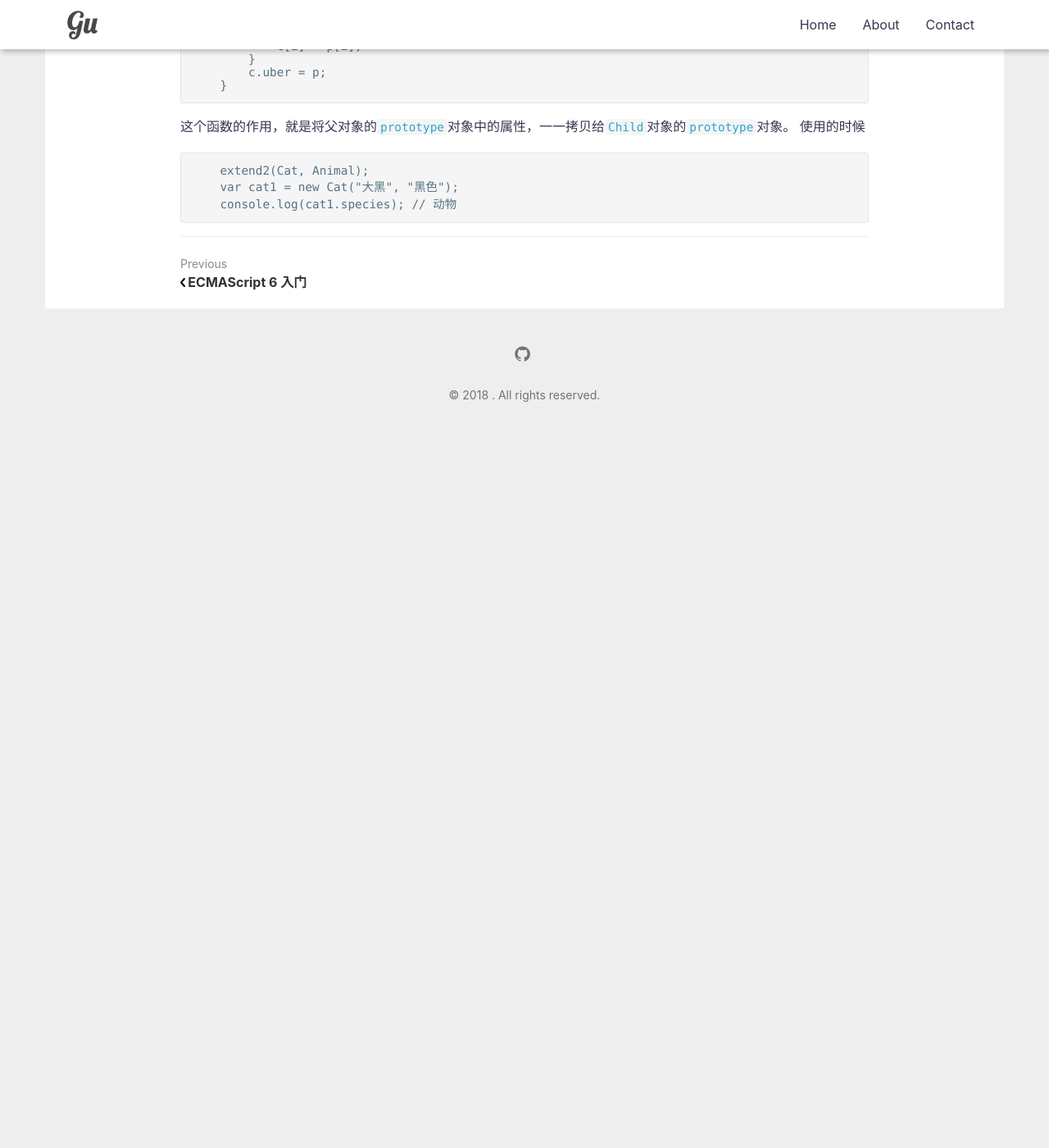
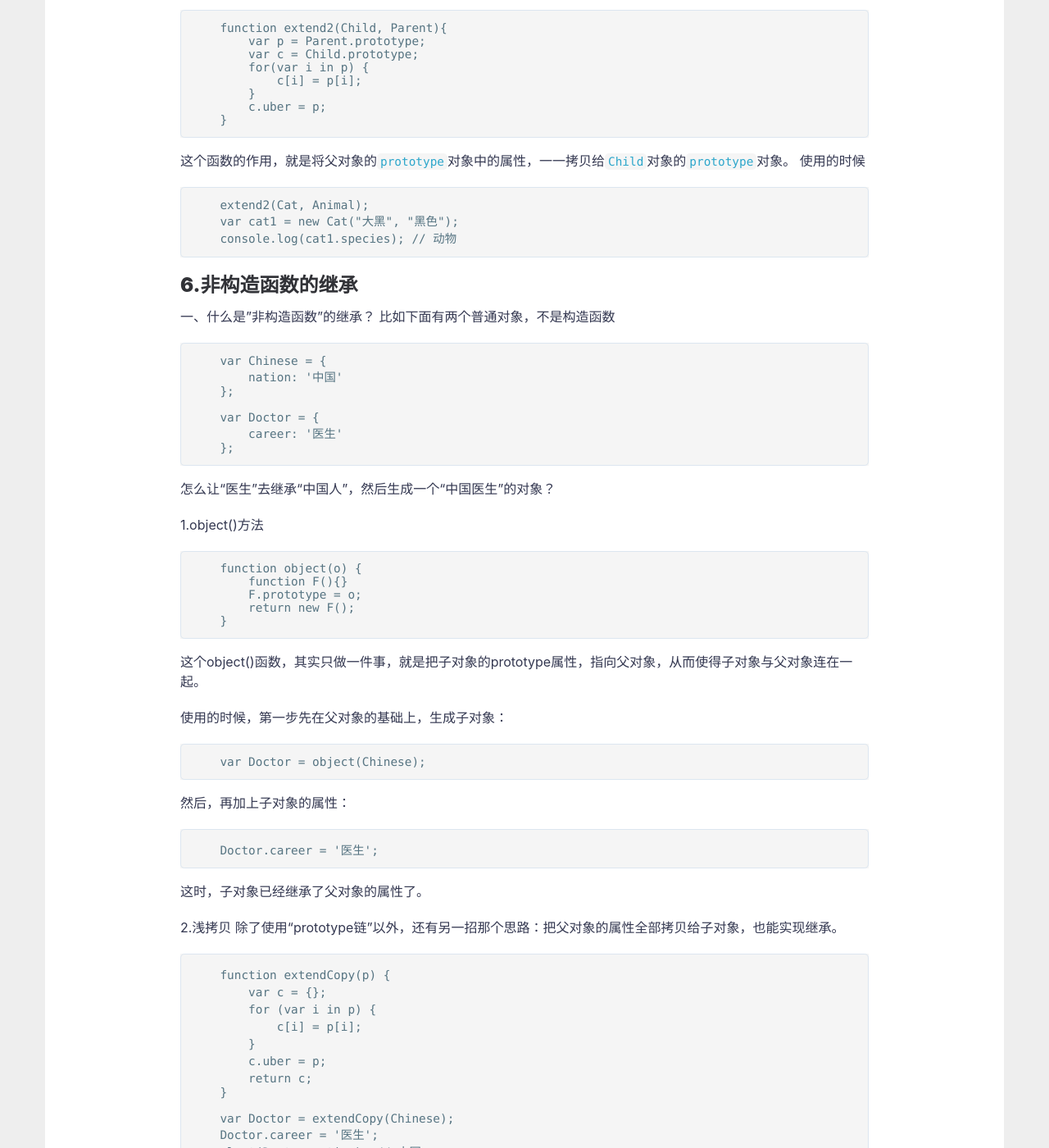
Before and after one commit to GuyYQ/GuyYQ.github.io, a Jekyll site: the page built from _posts/2018-03-06-object.md, in a window 1280 px wide and 1400 px high, scrolled down 7998 px. Shown: the whole window at 82% size. Built offline with Jekyll 4.4.1, drawn with Linux system fonts in a browser that asks for light colours; before the commit the page ends 8535 px from its top, so only the background shows below that; some of the changed text lies outside the part shown.

Commit message:
面向对象

````diff
--- a/_posts/2018-03-06-object.md
+++ b/_posts/2018-03-06-object.md
@@ -350,7 +350,9 @@ F是空对象，所以几乎不占内存。这时，修改Cat的prototype对象
         Child.prototype = new F();
         Child.prototype.constructor = Clild;
         Child.uber = Parent.prototype;
-        <!-- 这里的意思是为子对象设置一个uber属性，直接指向父对象的prototype属性。这等于在子对象上打开一条通道，可以直接调用父对象的方法。这一行放在这里，只是为了实现继承的完备性，纯属备用性质 -->
+        这里的意思是为子对象设置一个uber属性，直接指向父对象的prototype属性。
+        这等于在子对象上打开一条通道，可以直接调用父对象的方法。
+        这一行放在这里，只是为了实现继承的完备性，纯属备用性质
     }
 ```
 使用的时候
@@ -389,3 +391,85 @@ F是空对象，所以几乎不占内存。这时，修改Cat的prototype对象
     var cat1 = new Cat("大黑", "黑色");
     console.log(cat1.species); // 动物
 ```
+
+## **6.**非构造函数的继承
+
+一、什么是"非构造函数"的继承？
+比如下面有两个普通对象，不是构造函数
+```
+    var Chinese = {
+        nation: '中国'
+    };
+
+    var Doctor = {
+        career: '医生'
+    };
+```
+怎么让“医生”去继承“中国人”，然后生成一个“中国医生”的对象？
+
+1.object()方法
+```
+    function object(o) {
+        function F(){}
+        F.prototype = o;
+        return new F();
+    }
+```
+这个object()函数，其实只做一件事，就是把子对象的prototype属性，指向父对象，从而使得子对象与父对象连在一起。
+
+使用的时候，第一步先在父对象的基础上，生成子对象：
+
+```
+    var Doctor = object(Chinese);
+```
+然后，再加上子对象的属性：
+
+```
+    Doctor.career = '医生';
+```
+这时，子对象已经继承了父对象的属性了。
+
+2.浅拷贝
+除了使用“prototype链”以外，还有另一招那个思路：把父对象的属性全部拷贝给子对象，也能实现继承。
+```
+    function extendCopy(p) {
+        var c = {};
+        for (var i in p) {
+            c[i] = p[i];
+        }
+        c.uber = p;
+        return c;
+    }
+
+    var Doctor = extendCopy(Chinese);
+    Doctor.career = '医生';
+    alert(Doctor.nation); // 中国
+```
+但是，这样的拷贝有一个问题。那就是，如果父对象的属性等于数组或另一个对象，那么实际上，子对象获得的只是一个内存地址，而不是真正拷贝，因此存在父对象被篡改的可能。
+
+3.深拷贝
+所谓"深拷贝"，就是能够实现真正意义上的数组和对象的拷贝。它的实现并不难，只要递归调用"浅拷贝"就行了。
+```
+    var Chinese = {
+        nation: '中国',
+        birthPlaces : ['北京','上海','香港'],
+    };
+
+    function deepCopy(p, c) {
+        var c = c || {};
+        for (var i in p) {
+            if (typeof p[i] === 'object') {
+                c[i] = (p[i].constructor === Array) ? [] : {};
+                deepCopy(p[i], c[i]);
+            } else {
+                c[i] = p[i];
+            }
+        }
+        return c;
+    }
+    var Doctor = deepCopy(Chinese);
+　　 Doctor.birthPlaces.push('厦门');
+    console.log(Doctor.birthPlaces, Chinese.birthPlaces);
+```
+
+目前，jQuery库使用的就是这种继承方法。
````
Also changed, not shown: 2 other files.
